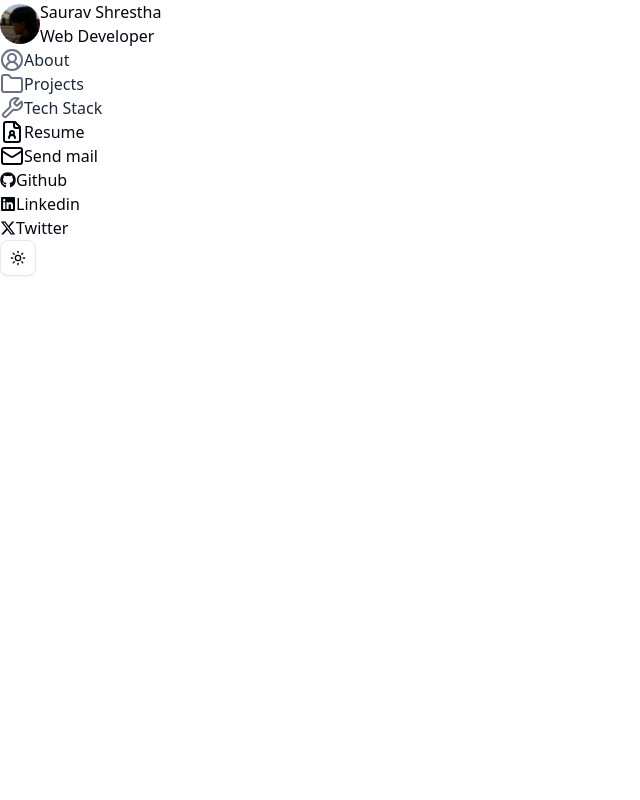
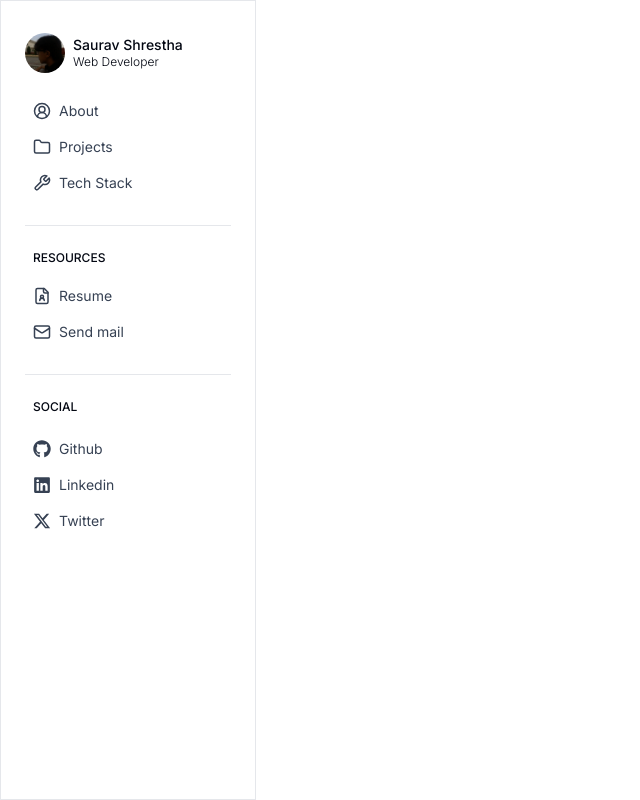
Before and after one commit to lucid005/portfolio-website, a Next.js app: page / in a window 1280 px wide. Shown: the whole page, without its empty margins (0-640 px from the left). Built offline with nearby package versions, Linux system fonts and the light colour scheme.

Commit message:
sidebar made

```diff
--- a/src/app/globals.css
+++ b/src/app/globals.css
@@ -114,6 +114,9 @@
   --sidebar-accent-foreground: oklch(0.985 0.002 247.839);
   --sidebar-border: oklch(0.278 0.033 256.848);
   --sidebar-ring: oklch(0.446 0.03 256.802);
+
+
+  --font-inter: "--font-inter";
 }
 
 @layer base {
@@ -121,6 +124,7 @@
     @apply border-border outline-ring/50;
   }
   body {
+    font-family: var(--font-inter);
     @apply bg-background text-foreground;
   }
 }
--- a/src/app/layout.tsx
+++ b/src/app/layout.tsx
@@ -1,5 +1,5 @@
 import type { Metadata } from "next";
-import { Geist, Geist_Mono } from "next/font/google";
+import { Geist, Geist_Mono, Inter } from "next/font/google";
 import "./globals.css";
 import { ThemeProvider } from "@/components/theme-provider"
 
@@ -12,6 +12,11 @@ const geistMono = Geist_Mono({
   variable: "--font-geist-mono",
   subsets: ["latin"],
 });
+
+const inter = Inter({
+  variable: "--font-inter",
+  subsets: ["latin"],
+})
 
 export const metadata: Metadata = {
   title: "Create Next App",
@@ -26,7 +31,7 @@ export default function RootLayout({
   return (
     <html lang="en" suppressHydrationWarning>
       <body
-        className={`${geistSans.variable} ${geistMono.variable} antialiased`}
+        className={`${geistSans.variable} ${geistMono.variable} ${inter.variable} antialiased`}
       >
         <ThemeProvider>
           {children}
--- a/src/app/page.tsx
+++ b/src/app/page.tsx
@@ -6,7 +6,7 @@ import TechStack from "./pages/TechStack/page";
 
 export default function Home() {
   return (
-    <div>
+    <div className="w-full h-screen fixed">
       <Sidebar />
       <div>
         <About />
--- a/src/components/Sidebar.tsx
+++ b/src/components/Sidebar.tsx
@@ -1,12 +1,26 @@
+"use client"
+
 import Image from "next/image";
-import { navLinks, resources, social } from "@/app/data/NavData";
-
-import { CircleUserRound } from "lucide-react";
+import { navLinks, resources, social } from "@/data/NavData";
+import { Menu } from "lucide-react";
+import { useState } from "react";
 
 export default function Sidebar() {
+  const [ isOpen, setIsOpen ] = useState(false);
+
+  const toogleSidebar = () => {
+    setIsOpen(!isOpen);
+  }
+
   return (
-    <div>
-      <div className="flex items-center">
+    <div className="max-w-64 h-full border">
+      <div className="md:hidden fixed top-4 left-4 z-50">
+        <button onClick={toogleSidebar} className="text-gray-700 focus:outline-none">
+          {isOpen ? <Menu size={24} /> : <Menu size={24} />}
+        </button>
+      </div>
+      <div className="w-full h-full px-6 space-y-5 mt-8">
+        <div className="flex items-center gap-2">
           <Image
             src={"/Profile.jpg"}
             width={60}
@@ -14,26 +28,30 @@ export default function Sidebar() {
             alt="profile-img"
             className="w-10 h-10 rounded-full object-cover"
           />
-        <div>
-          <p>Saurav Shrestha</p>
-          <span>Web Developer</span>
+          <div className="text-sm leading-4">
+            <p className="font-medium">Saurav Shrestha</p>
+            <span className="font-light text-xs">Web Developer</span>
           </div>
         </div>
-      <div>
+        <div className="space-y-6">
           <nav>
-          <ul>
             {navLinks.map((link, index) => (
-              <li key={index} className="flex items-center text-gray-800">
-                <span className="text-gray-500">{link.icon}</span>
-                <a href={link.href}>{link.text}</a>
-              </li>
+              <button
+                key={index}
+                className="flex items-center text-gray-700 text-sm rounded-[8px] w-full p-2 gap-2 cursor-pointer hover:text-black">
+                <span>{link.icon}</span>
+                <p>{link.text}</p>
+              </button>
             ))}
-          </ul>
           </nav>
-        <nav>
+          <hr />
+          <nav className="space-y-3">
+            <h3 className="uppercase text-xs font-medium pl-2">Resources</h3>
             <ul>
               {resources.map((link, index) => (
-              <li key={index} className="flex items-center">
+                <li
+                  key={index}
+                  className="flex items-center text-gray-700 text-sm rounded-[8px] w-full p-2 gap-2 cursor-pointer">
                   <span>{link.icon}</span>
                   <a href={link.href} target="_blank">
                     {link.text}
@@ -42,11 +60,15 @@ export default function Sidebar() {
               ))}
             </ul>
           </nav>
-        <nav>
+          <hr />
+          <nav className="space-y-3">
+            <h3 className="uppercase text-xs font-medium mb-4 pl-2">Social</h3>
             <ul>
               {social.map((link, index) => (
-              <li key={index} className="flex items-center">
-                <span>{link.icon}</span>
+                <li
+                  key={index}
+                  className="flex items-center text-gray-700 text-sm rounded-[8px] w-full p-2 gap-2 cursor-pointer hover:text-black">
+                  <span className="">{link.icon}</span>
                   <a href={link.href} target="_blank">
                     {link.text}
                   </a>
@@ -56,5 +78,6 @@ export default function Sidebar() {
           </nav>
         </div>
       </div>
+    </div>
   );
 }
--- a/src/app/data/NavData.ts
+++ b/src/data/NavData.ts
@@ -3,21 +3,23 @@ import { CircleUserRound, Folder, Wrench, FileUser, Mail } from "lucide-react";
 import { FaGithub, FaLinkedin } from "react-icons/fa";
 import { FaXTwitter } from "react-icons/fa6";
 
+const iconSize = "18px";
+
 export const navLinks = [
   {
     text: "About",
     href: "/About",
-    icon: React.createElement(CircleUserRound),
+    icon: React.createElement(CircleUserRound, { size : iconSize }),
   },
   {
     text: "Projects",
     href: "/Projects",
-    icon: React.createElement(Folder),
+    icon: React.createElement(Folder, { size : iconSize }),
   },
   {
     text: "Tech Stack",
     href: "/TechStack",
-    icon: React.createElement(Wrench),
+    icon: React.createElement(Wrench, { size : iconSize }),
   },
 ];
 
@@ -25,12 +27,12 @@ export const resources = [
   {
     text: "Resume",
     href: "",
-    icon: React.createElement(FileUser),
+    icon: React.createElement(FileUser, { size : iconSize }),
   },
   {
     text: "Send mail",
     href: "",
-    icon: React.createElement(Mail),
+    icon: React.createElement(Mail, { size : iconSize }),
   },
 ];
 
@@ -38,17 +40,17 @@ export const social = [
   {
     text: "Github",
     href: "https://github.com/lucid005",
-    icon: React.createElement(FaGithub),
+    icon: React.createElement(FaGithub, { size : iconSize }),
   },
   {
     text: "Linkedin",
     href: "https://www.linkedin.com/in/saurav-shrestha-36a39b290/",
-    icon: React.createElement(FaLinkedin),
+    icon: React.createElement(FaLinkedin, { size : iconSize }),
   },
   {
     text: "Twitter",
     href: "https://x.com/Lucid57673",
-    icon: React.createElement(FaXTwitter),
+    icon: React.createElement(FaXTwitter, { size : iconSize }),
   },
 ];
 
```
Lines whose indentation alone changed are shown as unchanged.
